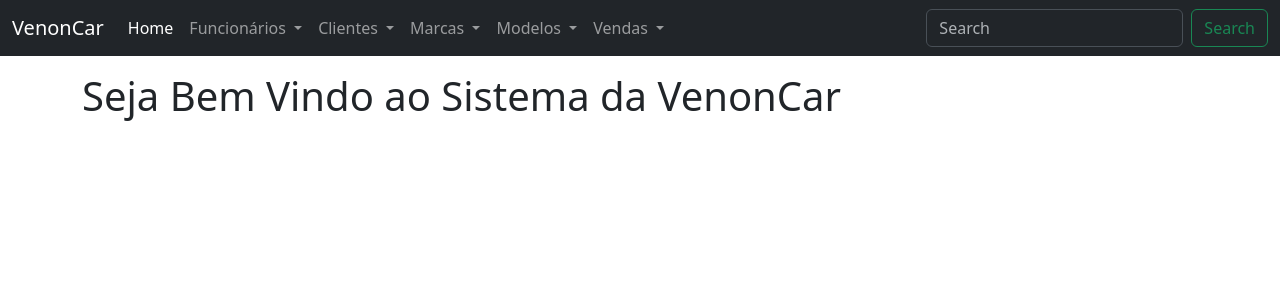
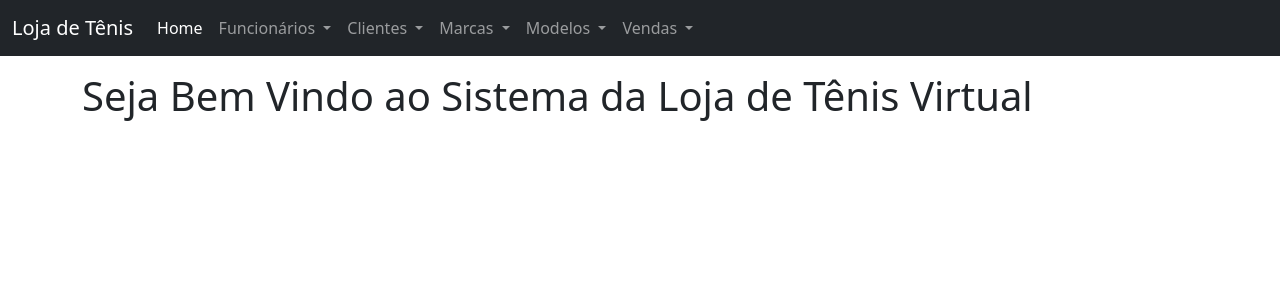
Before and after one commit to DarlanFernandess/Projeto-Concession-ria, a PHP site: page /index.php in a window 1280 px wide. Shown: the top 300 px of the page. Run offline with PHP 8.4, Linux system fonts and the light colour scheme.

Commit message:
primeiro commit

```diff
--- a/cadastrar-modelo.php
+++ b/cadastrar-modelo.php
@@ -31,11 +31,6 @@
 		</label>
 	</div>
 	<div class="mb-3">
-		<label>Ano
-			<input type="number" name="ano_modelo" class="form-control">
-		</label>
-	</div>
-    <div class="mb-3">
 		<label>Tipo
 			<input type="text" name="tipo_modelo" class="form-control">
 		</label>
--- a/cadastrar-venda.php
+++ b/cadastrar-venda.php
@@ -35,7 +35,7 @@
 	</div>
 
 	<div class="mb-3">
-		<label>Modelo do Veículo
+		<label>Modelo do Tênis
 			<select name="modelo_id" class="form-control" required>
 				<option>-= Escolha =-</option>
 				<?php
--- a/config.php
+++ b/config.php
@@ -4,6 +4,6 @@
     define('HOST', 'localhost');
     define('USER', 'root');
     define('PASS', '');
-    define('BASE', 'VenonCar');
+    define('BASE', 'Loja_de_tênis');
 
     $conn = new MySQLi( HOST,USER,PASS,BASE);
--- a/index.php
+++ b/index.php
@@ -3,13 +3,13 @@
 <head>
 	<meta charset="utf-8">
 	<meta name="viewport" content="width=device-width, initial-scale=1">
-	<title>Concessionária</title>
+	<title>Loja de tênis</title>
 	<link rel="stylesheet" type="text/css" href="css/bootstrap.min.css">
 </head>
 <body>
 	<nav class="navbar navbar-expand-lg bg-dark" data-bs-theme="dark">
   <div class="container-fluid">
-    <a class="navbar-brand" href="#">VenonCar</a>
+    <a class="navbar-brand" href="#">Loja de Tênis</a>
     <button class="navbar-toggler" type="button" data-bs-toggle="collapse" data-bs-target="#navbarSupportedContent" aria-controls="navbarSupportedContent" aria-expanded="false" aria-label="Toggle navigation">
       <span class="navbar-toggler-icon"></span>
     </button>
@@ -62,13 +62,6 @@
             <li><a class="dropdown-item" href="?page=cadastrar-venda">Cadastrar</a></li>
             <li><a class="dropdown-item" href="?page=listar-venda">Listar</a></li>
         </ul>
-        </li>
-
-        </ul>
-      <form class="d-flex" role="search">
-        <input class="form-control me-2" type="search" placeholder="Search" aria-label="Search"/>
-        <button class="btn btn-outline-success" type="submit">Search</button>
-      </form>
     </div>
   </div>
 </nav>
@@ -153,7 +146,7 @@
 			     		break;
 
 			     	default:
-			     		print "<h1>Seja Bem Vindo ao Sistema da VenonCar</h1>";
+			     		print "<h1>Seja Bem Vindo ao Sistema da Loja de Tênis Virtual</h1>";
 
 			     }
 			?>
```
Also changed, not shown: banco.sql (+18 -19 lines), 3 other files.
